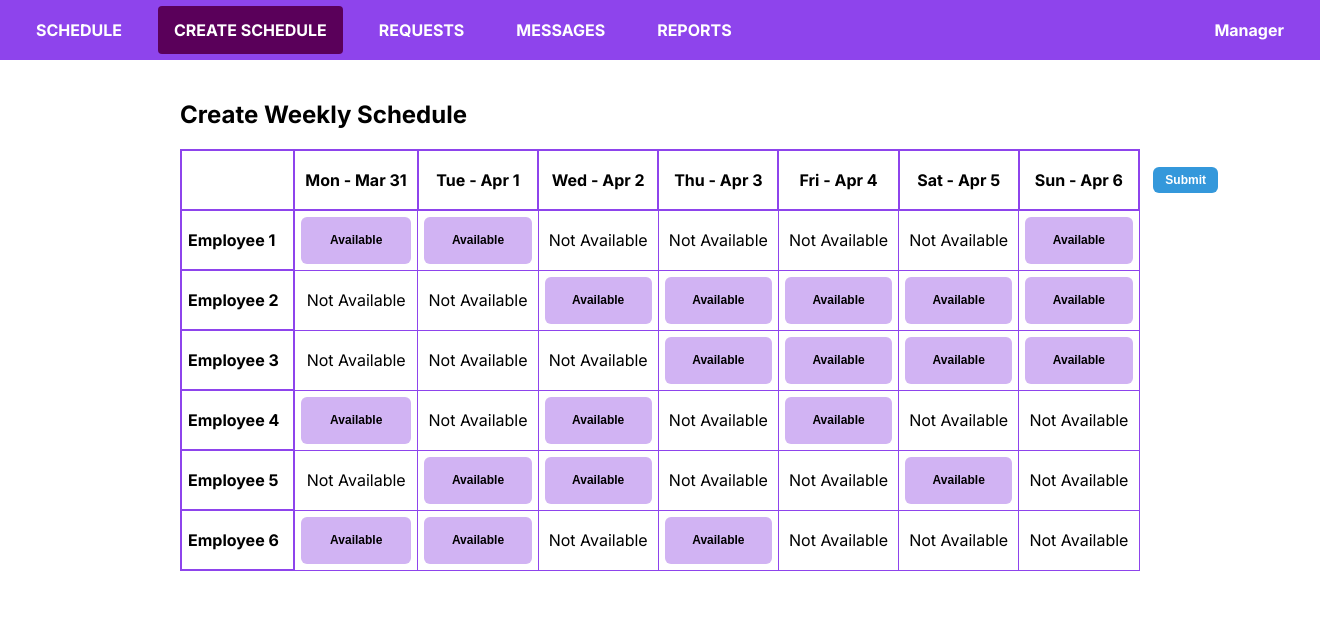
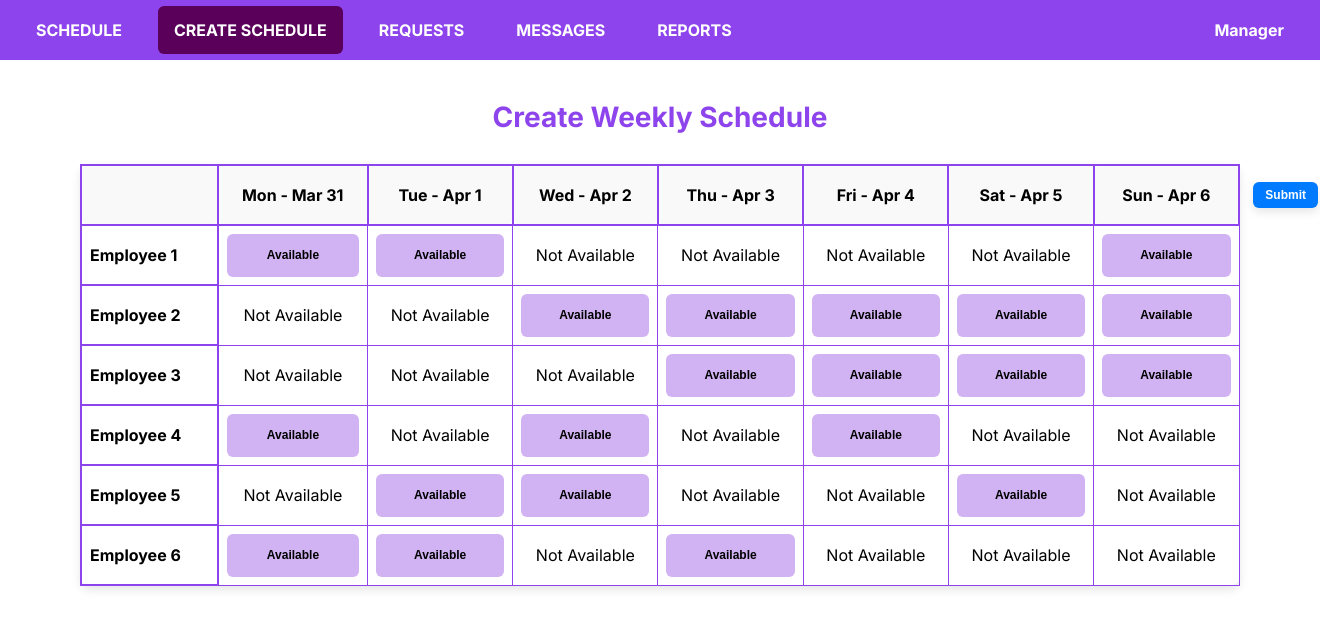
Before and after one commit to RicardoGarcia11/BTM495_SchedulingSystem, a Flask app: template frontend/templates/manager_createschedule.html in a window 1320 px wide. Shown: the top 629 px of the page. Run offline with Flask 3, Linux system fonts and the light colour scheme; the template is opened without the code that fills it, so the values that code supplies are empty.

Commit message:
adjust create schedule

```diff
--- a/frontend/templates/manager_createschedule.html
+++ b/frontend/templates/manager_createschedule.html
@@ -14,6 +14,7 @@
     body {
       font-family: 'Inter', sans-serif;
       background-color: #ffffff;
+      margin: 0;
     }
     nav {
       background-color: #8e44ec;
@@ -35,7 +36,8 @@
       font-size: 16px;
       font-weight: bold;
       padding: 14px 16px;
-      border-radius: 4px;
+      border-radius: 6px;
+      transition: background-color 0.3s ease;
     }
     nav ul li a:hover,
     nav ul li a.active {
@@ -76,21 +78,24 @@
     .schedule-container {
       margin: 40px auto;
       padding: 0 20px;
-      max-width: 1000px;
+      max-width: 1200px;
     }
     .schedule-table {
       width: 100%;
       border-collapse: collapse;
       margin-top: 20px;
+      border-radius: 10px;
+      box-shadow: 0 4px 10px rgba(0, 0, 0, 0.1); /* Soft shadow for depth */
     }
     .schedule-table th,
     .schedule-table td {
       border: 1px solid #8e44ec;
       text-align: center;
-      padding: 6px;
-      min-width: 80px;
+      padding: 8px;
+      min-width: 100px;
       vertical-align: middle;
       height: 60px;
+      border-radius: 8px; /* Rounded corners for cells */
     }
     .schedule-table td:first-child {
       border: 2px solid #8e44ec;
@@ -102,6 +107,8 @@
       border: 2px solid #8e44ec;
       color: #000;
       position: relative;
+      background-color: #f9f9f9;
+      font-weight: 600;
     }
     .available-btn {
       background-color: #d1b3f3;
@@ -113,6 +120,7 @@
       font-weight: bold;
       font-size: 12px;
       cursor: pointer;
+      transition: background-color 0.3s ease;
     }
     .available-btn:hover {
       background-color: #c49bef;
@@ -136,7 +144,7 @@
       right: -80px;
       top: 50%;
       transform: translateY(-50%);
-      background-color: #3498db;
+      background-color: #007AFF;
       color: white;
       border: none;
       border-radius: 6px;
@@ -144,6 +152,18 @@
       font-size: 12px;
       font-weight: bold;
       cursor: pointer;
+      box-shadow: 0 4px 10px rgba(0, 0, 0, 0.1);
+      transition: background-color 0.3s ease;
+    }
+    .submit-btn:hover {
+      background-color: #2980b9;
+    }
+    h2 {
+      font-size: 28px;
+      font-weight: 700;
+      color: #8e44ec;
+      text-align: center;
+      margin-bottom: 30px;
     }
   </style>
   <script>
```
